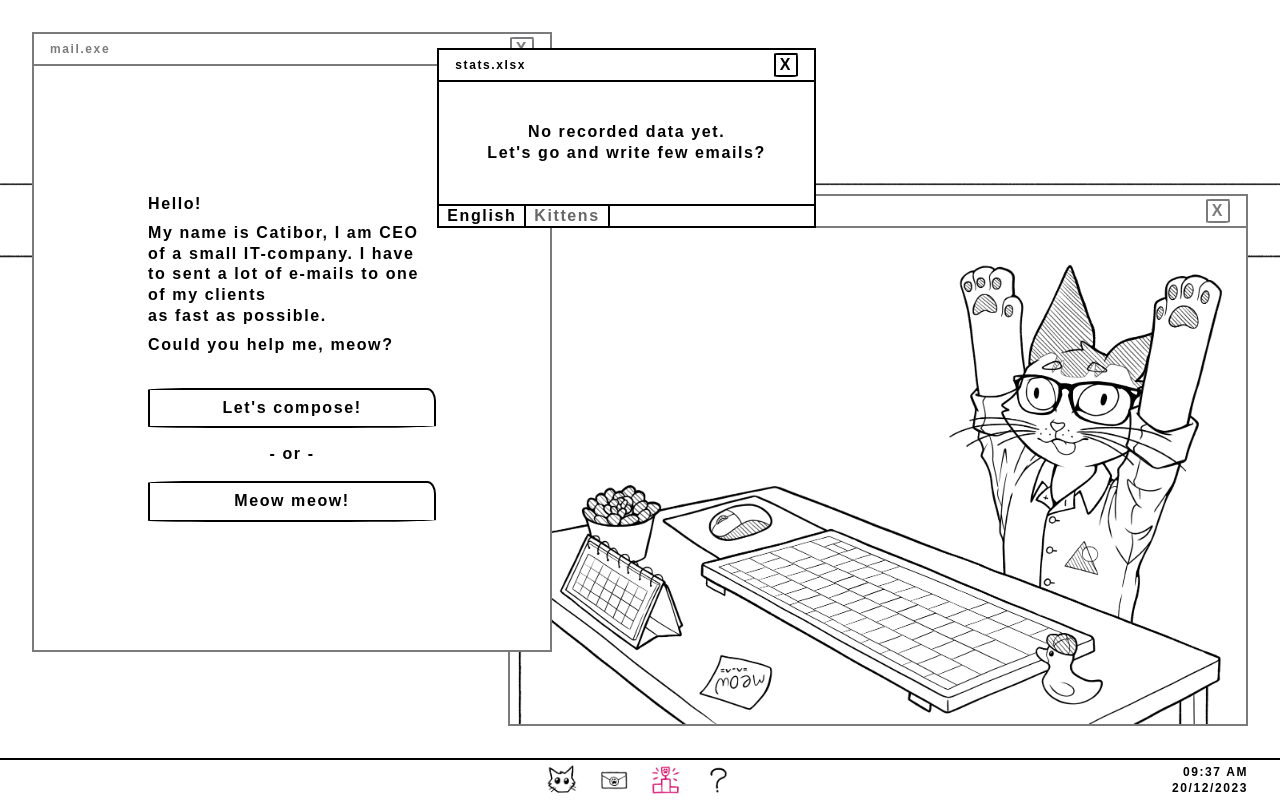
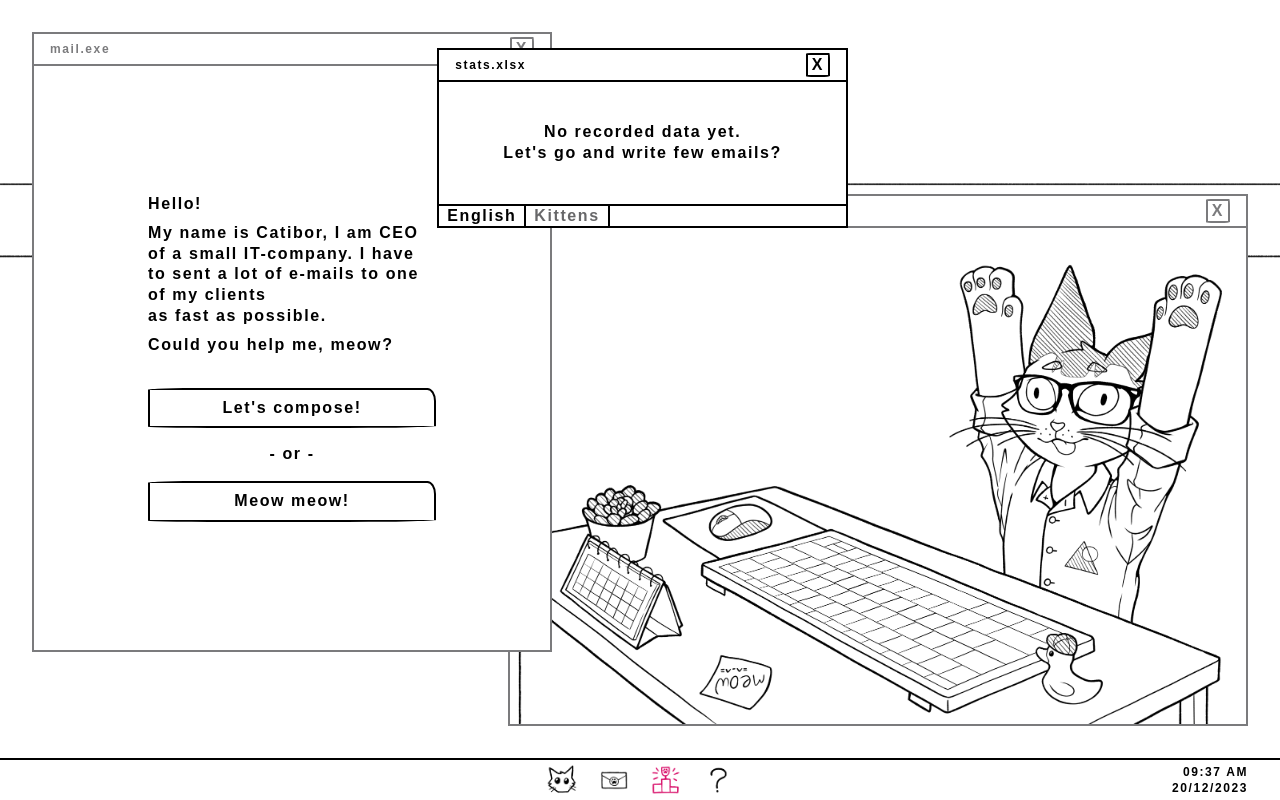
Before and after one commit to dragoncharlie/catibor-typing, a Next.js app: page / in a window 1280 px wide. Both pictures are taken after a click on the button 666 px from the left and 780 px from the top of the page. Built offline with nearby package versions, Linux system fonts and the light colour scheme; a web font is replaced by a local one.

Commit message:
fix tooltips in stats

```diff
--- a/components/statistic/StatisticsWindow.tsx
+++ b/components/statistic/StatisticsWindow.tsx
@@ -50,7 +50,7 @@ const StatisticsWindow = ({
 			onFocus={onFocus}
 			className={`absolute left-1/3 xl:left-[40%] top-16 max-w-[520px] ${layer}`}
 		>
-			<div className='p-16 overflow-auto'>
+			<div className='py-16 px-32 overflow-auto'>
 				{stats[tab].length ? (
 					<>
 						<p className='text-center mb-12 text-18'>Best 10 results</p>
```
